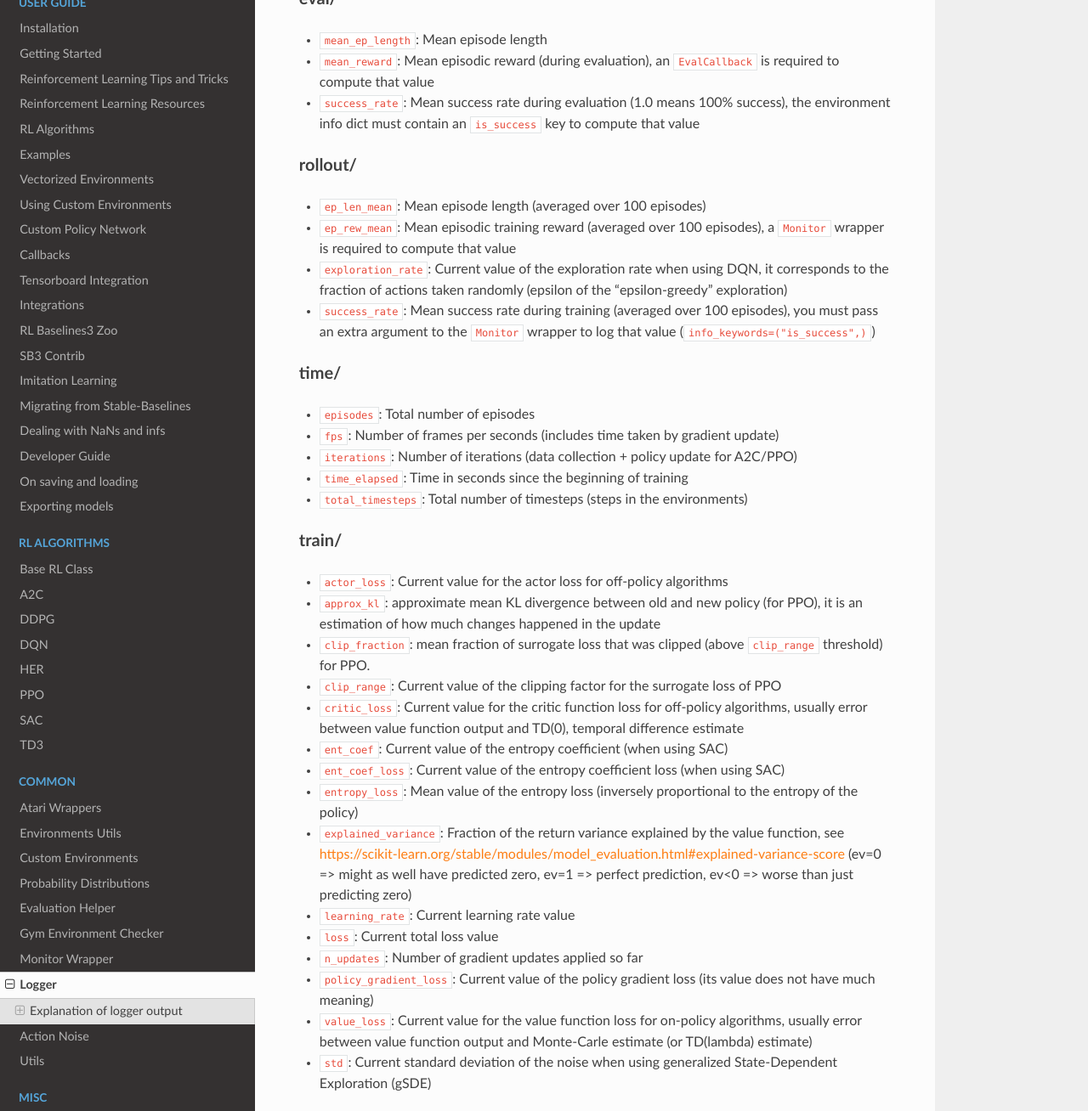
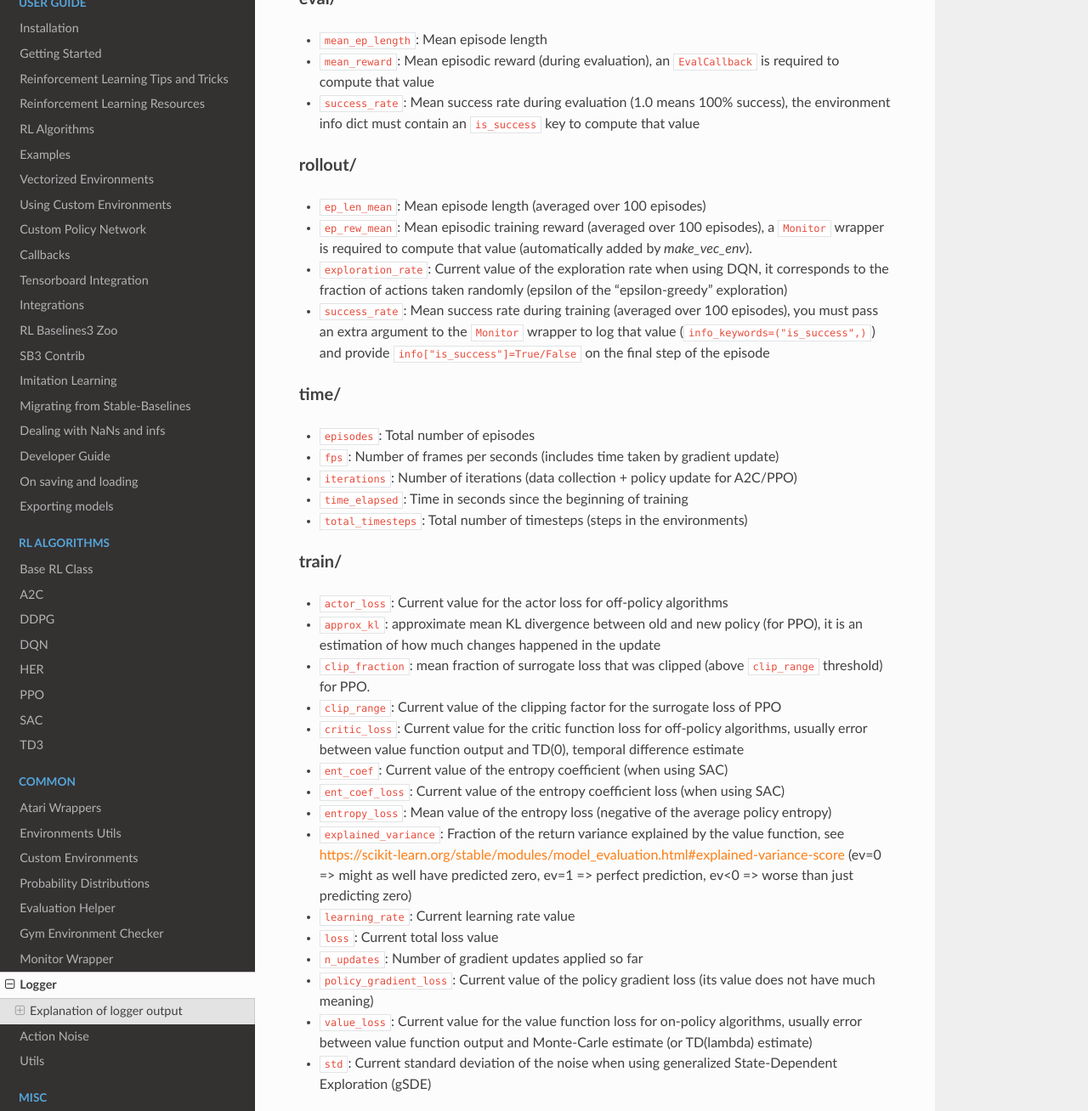
Before and after one commit to DLR-RM/stable-baselines3, a Sphinx documentation site: the page built from docs/common/logger.rst, in a window 1280 px wide and 1400 px high, scrolled down 753 px, cut to the strip 0-1308 px from the top of the window. Shown: the whole strip at 85% size. Built offline with Sphinx 7.4.7 and the Read the Docs theme 2.0.0, drawn with Linux system fonts in a browser that asks for light colours; the version number could not be read and is left out.

Commit message:
Apply suggestions from code review
Co-authored-by: Anssi <kaneran21@hotmail.com>

```diff
--- a/docs/common/logger.rst
+++ b/docs/common/logger.rst
@@ -44,9 +44,9 @@ eval/
 rollout/
 ^^^^^^^^
 - ``ep_len_mean``: Mean episode length (averaged over 100 episodes)
-- ``ep_rew_mean``: Mean episodic training reward (averaged over 100 episodes), a ``Monitor`` wrapper is required to compute that value
+- ``ep_rew_mean``: Mean episodic training reward (averaged over 100 episodes), a ``Monitor`` wrapper is required to compute that value (automatically added by `make_vec_env`).
 - ``exploration_rate``: Current value of the exploration rate when using DQN, it corresponds to the fraction of actions taken randomly (epsilon of the "epsilon-greedy" exploration)
-- ``success_rate``: Mean success rate during training (averaged over 100 episodes), you must pass an extra argument to the ``Monitor`` wrapper to log that value (``info_keywords=("is_success",)``)
+- ``success_rate``: Mean success rate during training (averaged over 100 episodes), you must pass an extra argument to the ``Monitor`` wrapper to log that value (``info_keywords=("is_success",)``) and provide ``info["is_success"]=True/False`` on the final step of the episode
 
 time/
 ^^^^^
@@ -65,7 +65,7 @@ train/
 - ``critic_loss``: Current value for the critic function loss for off-policy algorithms, usually error between value function output and TD(0), temporal difference estimate
 - ``ent_coef``: Current value of the entropy coefficient (when using SAC)
 - ``ent_coef_loss``: Current value of the entropy coefficient loss (when using SAC)
-- ``entropy_loss``: Mean value of the entropy loss (inversely proportional to the entropy of the policy)
+- ``entropy_loss``: Mean value of the entropy loss (negative of the average policy entropy)
 - ``explained_variance``: Fraction of the return variance explained by the value function, see https://scikit-learn.org/stable/modules/model_evaluation.html#explained-variance-score
   (ev=0 => might as well have predicted zero, ev=1 => perfect prediction, ev<0 => worse than just predicting zero)
 - ``learning_rate``: Current learning rate value
```
